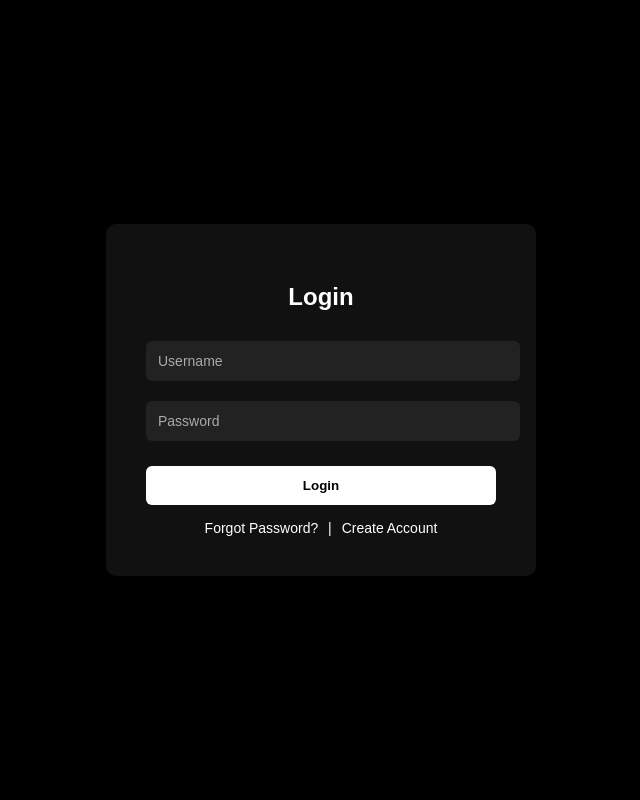
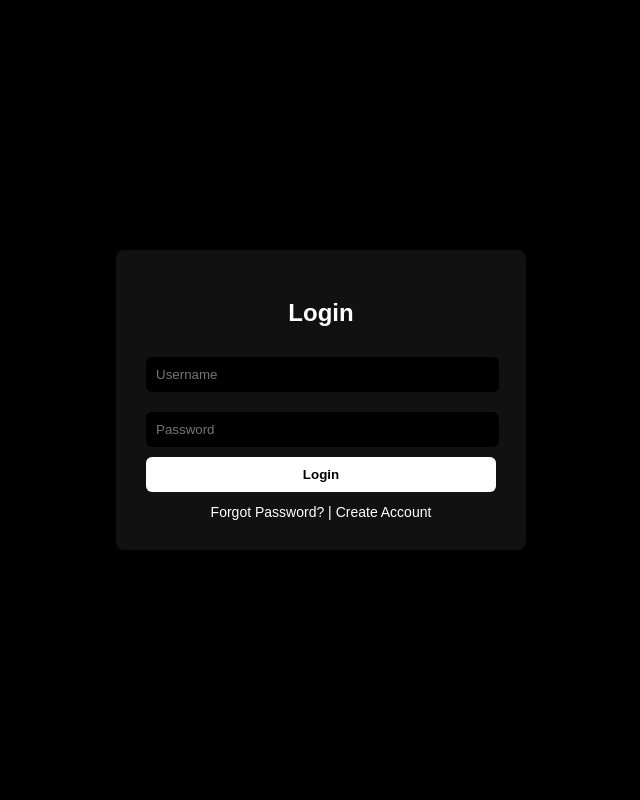
Before and after one commit to asif1-3ahmed/Music, a Flask app: page / in a window 1280 px wide. Shown: the whole page, without its empty margins (319-959 px from the left). Run offline with Flask 3, Linux system fonts and the light colour scheme.

Commit message:
Update login.html

```diff
--- a/templates/login.html
+++ b/templates/login.html
@@ -2,82 +2,50 @@
 <html lang="en">
 <head>
 <meta charset="UTF-8">
+<meta name="viewport" content="width=device-width, initial-scale=1.0">
 <title>Login - Dolsy Music</title>
 <style>
 body {
-      font-family: Arial, sans-serif;
-      background: #000; /* Pure black background */
-      color: #fff;
-      display: flex;
-      justify-content: center;
-      align-items: center;
-      height: 100vh;
-      margin: 0;
+    font-family:"Poppins",sans-serif;
+    background:#000;
+    color:#fff;
+    display:flex;
+    justify-content:center;
+    align-items:center;
+    height:100vh;
+    margin:0;
 }
-
-    .login-box {
-      background: #111; /* Dark gray box */
-      padding: 40px;
-      border-radius: 10px;
-      width: 350px;
-      text-align: center;
+.login-box{
+    background:#111;
+    padding:30px;
+    border-radius:8px;
+    width:350px;
+    text-align:center;
 }
-
-    h2 {
-      margin-bottom: 20px;
-      font-size: 24px;
-      font-weight: bold;
-      color: #fff;
+h2{margin-bottom:20px;}
+input{
+    width:95%;
+    padding:10px;
+    margin:10px 0;
+    border:none;
+    border-radius:6px;
+    background:#000;
+    color:#fff;
 }
-
-    input {
-      width: 100%;
-      padding: 12px;
-      margin: 10px 0;
-      border: none;
-      border-radius: 6px;
-      background: #222;
-      color: #fff;
-      font-size: 14px;
-      outline: none;
+button{
+    width:100%;
+    padding:10px;
+    border:none;
+    border-radius:6px;
+    background:#fff;
+    color:#000;
+    cursor:pointer;
+    font-weight:600;
 }
-
-    input::placeholder {
-      color: #aaa;
-    }
-
-    button {
-      width: 100%;
-      padding: 12px;
-      border: none;
-      border-radius: 6px;
-      background: #fff;
-      color: #000;
-      font-weight: bold;
-      cursor: pointer;
-      margin-top: 15px;
-      transition: 0.2s ease;
-    }
-
-    button:hover {
-      background: #ddd;
-    }
-
-    .links {
-      margin-top: 15px;
-      font-size: 14px;
-    }
-
-    .links a {
-      color: #fff;
-      text-decoration: none;
-      margin: 0 6px;
-    }
-
-    .links a:hover {
-      text-decoration: underline;
-      color: #ccc;
-    }
+button:hover{background:#000;color:#fff;border:1px solid #fff;}
+.links{margin-top:12px;font-size:14px;}
+.links a{color:#fff;text-decoration:none;}
+.links a:hover{text-decoration:underline;}
 </style>
 </head>
 <body>
```
Lines whose indentation alone changed are shown as unchanged.
